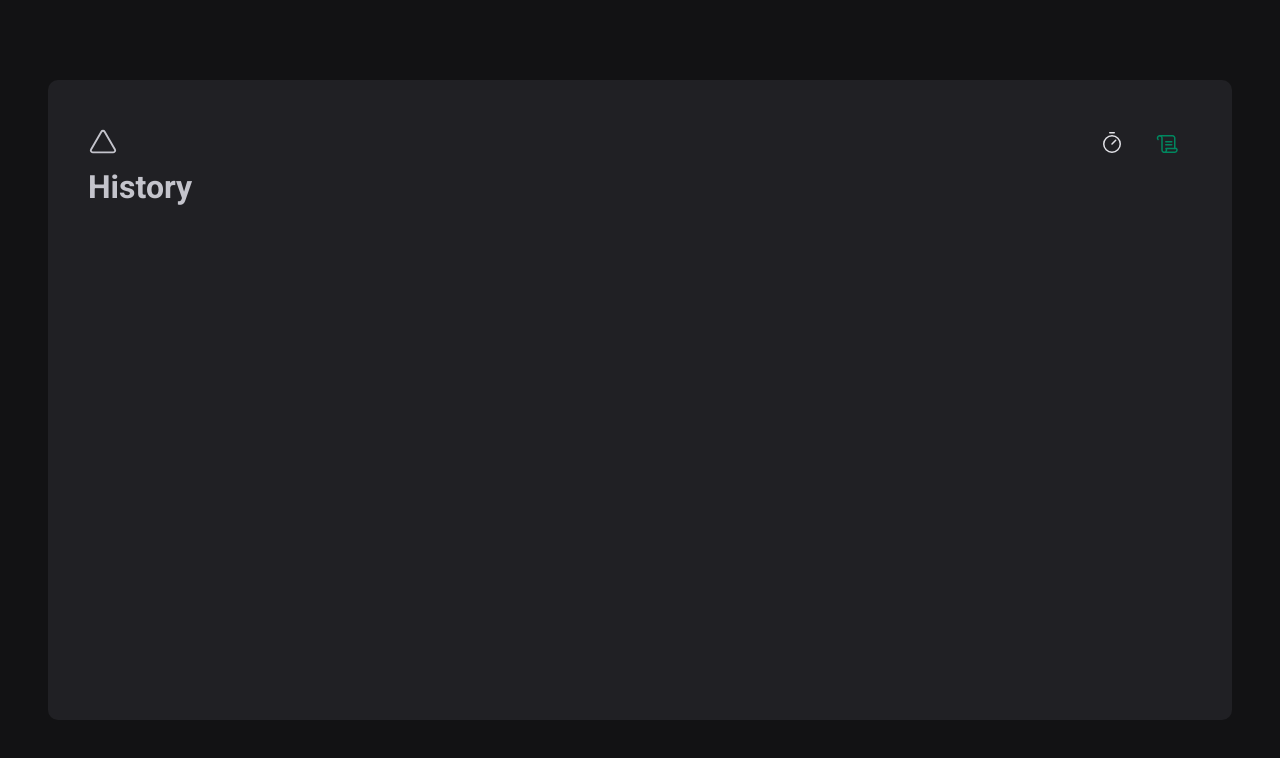
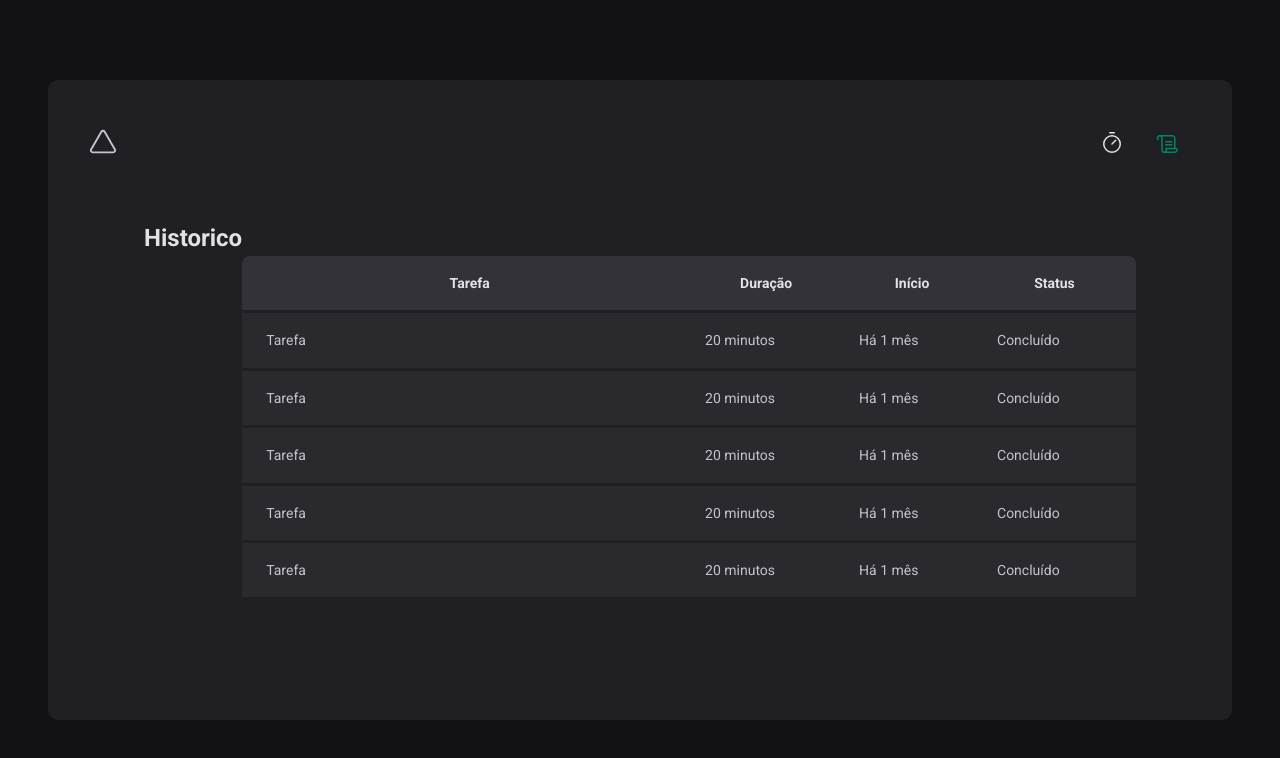
Before and after one commit to LeoMedeirosss/Project-Pomodoro, a React (Vite) app in the folder Project/Pomodoro/: page /history in a window 1280 px wide. Shown: the top 758 px of the page. Built offline with nearby package versions, Linux system fonts and the light colour scheme.

Commit message:
history 1.0

```diff
--- a/Project/Pomodoro/src/pages/History/index.tsx
+++ b/Project/Pomodoro/src/pages/History/index.tsx
@@ -1,7 +1,53 @@
+import { HistoryContainer, HistoryList } from "./styles";
+
 export function History() {
     return(
-        <div>
-            <h1>History</h1>
-        </div>
+        <HistoryContainer>
+            <h1>Historico</h1>
+            <HistoryList>
+                <table>
+                    <thead>
+                        <tr>
+                            <th>Tarefa</th>
+                            <th>Duração</th>
+                            <th>Início</th>
+                            <th>Status</th>
+                        </tr>
+                    </thead>
+                    <tbody>
+                        <tr>
+                            <td>Tarefa</td>
+                            <td>20 minutos</td>
+                            <td>Há 1 mês</td>
+                            <td>Concluído</td>
+                        </tr>
+                        <tr>
+                            <td>Tarefa</td>
+                            <td>20 minutos</td>
+                            <td>Há 1 mês</td>
+                            <td>Concluído</td>
+                        </tr>
+                        <tr>
+                            <td>Tarefa</td>
+                            <td>20 minutos</td>
+                            <td>Há 1 mês</td>
+                            <td>Concluído</td>
+                        </tr>
+                        <tr>
+                            <td>Tarefa</td>
+                            <td>20 minutos</td>
+                            <td>Há 1 mês</td>
+                            <td>Concluído</td>
+                        </tr>
+                        <tr>
+                            <td>Tarefa</td>
+                            <td>20 minutos</td>
+                            <td>Há 1 mês</td>
+                            <td>Concluído</td>
+                        </tr>
+                    </tbody>
+                </table>
+            </HistoryList>
+        </HistoryContainer>
     )
 }
--- a/Project/Pomodoro/src/pages/History/styles.ts
+++ b/Project/Pomodoro/src/pages/History/styles.ts
@@ -0,0 +1,66 @@
+import styled from "styled-components"
+
+export const HistoryContainer = styled.main`
+    flex:1;
+    padding:3.5rem;
+
+    display:flex;
+    flex-display:column;
+
+    h1 {
+        font-size:1.5rem;
+        color: ${(props) => props.theme["gray-100"]};
+    }
+`
+
+export const HistoryList = styled.div`
+    flex:1;
+    overflow: auto;
+    margin-top: 2rem;
+
+    table {
+        border-collapse:collapse;
+        width:100%;
+        min-width: 600px;
+
+        th {
+            background-color: ${(props) => props.theme["gray-600"]};
+            padding:1rem;
+            text-aling:left;
+            color: ${(props) => props.theme["gray-100"]};
+            font-size: 0.875rem;
+            line-height:1.6;
+
+            &:first-child {
+                border-top-left-radius:8px;
+                padding-left:1.5rem;
+            }
+
+            &:last-child {
+                border-top-right-radius:8px;
+                padding-right:1.5rem;
+            }
+        }
+
+
+            td {
+                background-color: ${(props) => props.theme["gray-700"]};
+                border-top: 3px solid ${(props) => props.theme["gray-800"]};
+                border-left:none;
+                border-right:none;
+                padding: 1rem;
+                font-size: 0.875rem;
+                line-height: 1.6;
+
+                &:first-child {
+                    width:50%;
+                    padding-left:1.5rem;
+                }
+
+                &:last-child {
+                    padding-right:1.5rem;
+                }
+            }
+        }
+    }
+`
```
